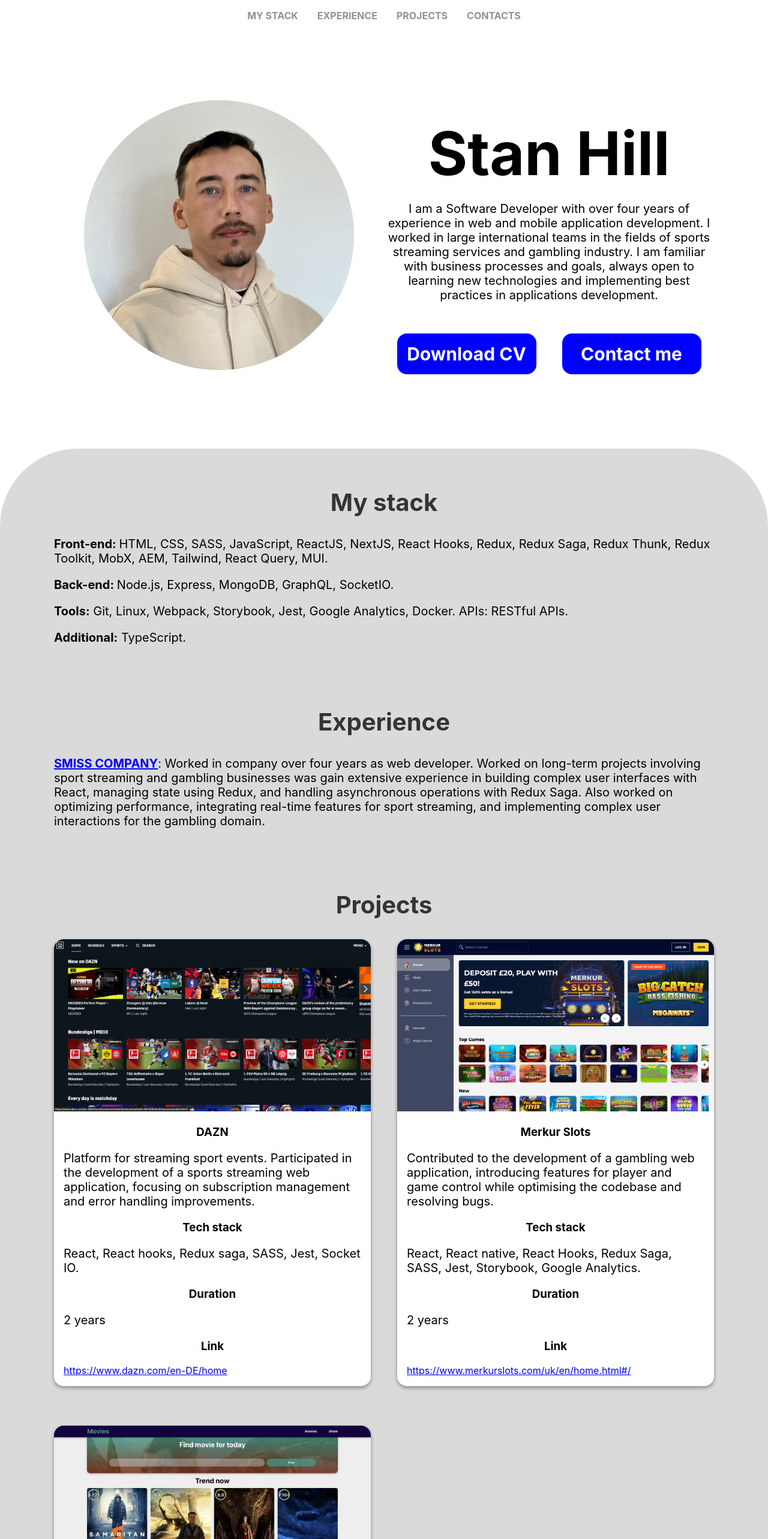
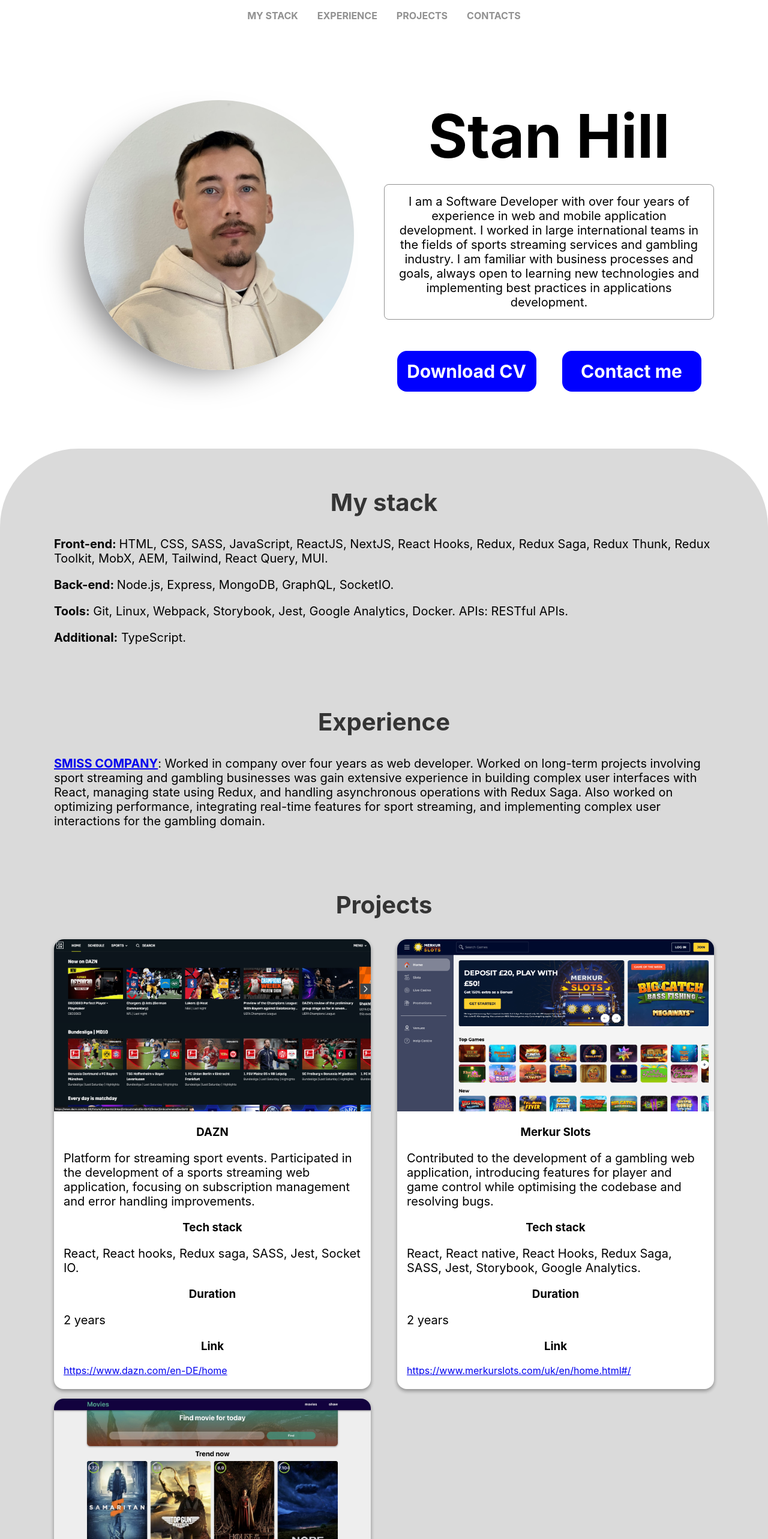
Before and after one commit to StasGill/react_profile, a React (Create React App) app: page / in a window 1280 px wide. Shown: the top 2566 px of the page at 60% size. Built offline with nearby package versions, Linux system fonts and the light colour scheme.

Commit message:
Fix project items height

```diff
--- a/src/components/leftPanel/LeftPanel.jsx
+++ b/src/components/leftPanel/LeftPanel.jsx
@@ -14,7 +14,7 @@ export const LeftPanel = () => {
         <div className="right_side">
           <h1>Stan Hill</h1>
 
-          <p>{data.about}</p>
+          <p className="left_container-about">{data.about}</p>
           <div className="right_side-btn-container">
             <div className="right_side-btn">
               <a href={cv} download>
--- a/src/components/leftPanel/styles.scss
+++ b/src/components/leftPanel/styles.scss
@@ -9,15 +9,23 @@
     max-width: 1100px;
     margin: 0 auto;
 
+    &-about {
+        border: 1px solid rgba(82, 82, 82, 0.634);
+        border-radius: 8px;
+        padding: 16px;
+    }
+
     &__logo {
         width: 450px;
         height: 450px;
         align-items: center;
         border-radius: 50%;
+        box-shadow: -36px 25px 58px -26px rgba(124, 124, 125, 1);
 
         @media only screen and (max-width: 1000px) {
             width: 200px;
             height: 200px;
+            box-shadow: -12px 8px 55px -14px rgba(124, 124, 125, 1);
         }
     }
 
@@ -98,4 +106,9 @@
 
         }
     }
+
+    @media only screen and (max-width: 1000px) {
+        height: 75vh;
+
+    }
 }
--- a/src/components/rightPanel/ProjectItem.jsx
+++ b/src/components/rightPanel/ProjectItem.jsx
@@ -36,7 +36,7 @@ export const ProjectItem = ({
           </a>
         </div>
       </div>
-      <div className="right_container__divider"></div>
+      {/* <div className="right_container__divider"></div> */}
     </a>
   );
 };
--- a/src/components/rightPanel/styles.scss
+++ b/src/components/rightPanel/styles.scss
@@ -30,6 +30,7 @@
     box-shadow: 0 3px 6px rgba(0, 0, 0, 0.16), 0 3px 6px rgba(0, 0, 0, 0.23);
     margin-bottom: 16px;
     transition: all 0.3s cubic-bezier(.25, .8, .25, 1);
+    min-height: 750px;
 
     &-link {
         width: 48%;
@@ -60,6 +61,7 @@
     display: flex;
     flex-wrap: wrap;
     justify-content: space-between;
+    flex: 1
 }
 
 .contact_section {
@@ -98,6 +100,7 @@
 
         &:hover {
             color: rgb(52, 52, 52);
+            text-decoration: underline;
         }
     }
 
```
